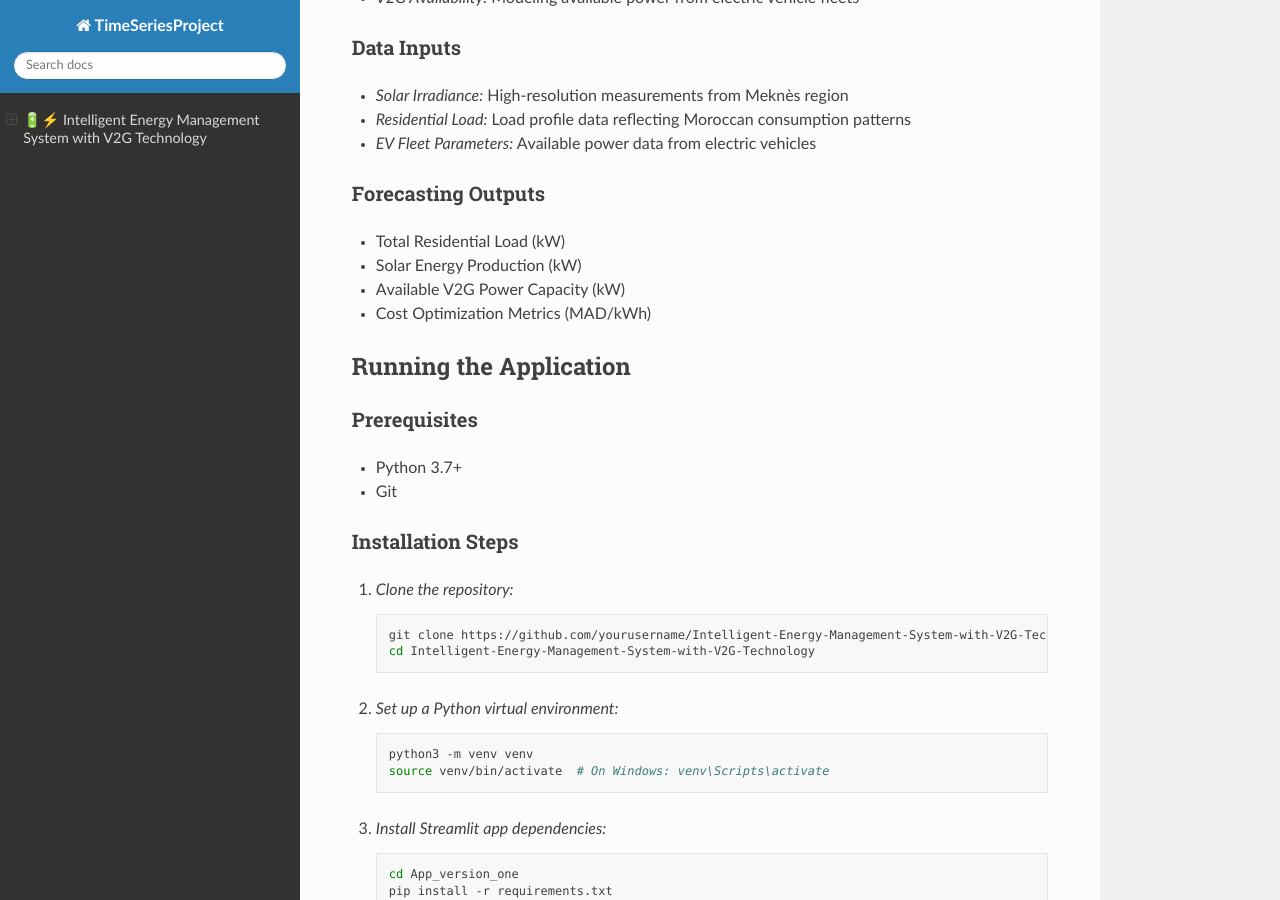
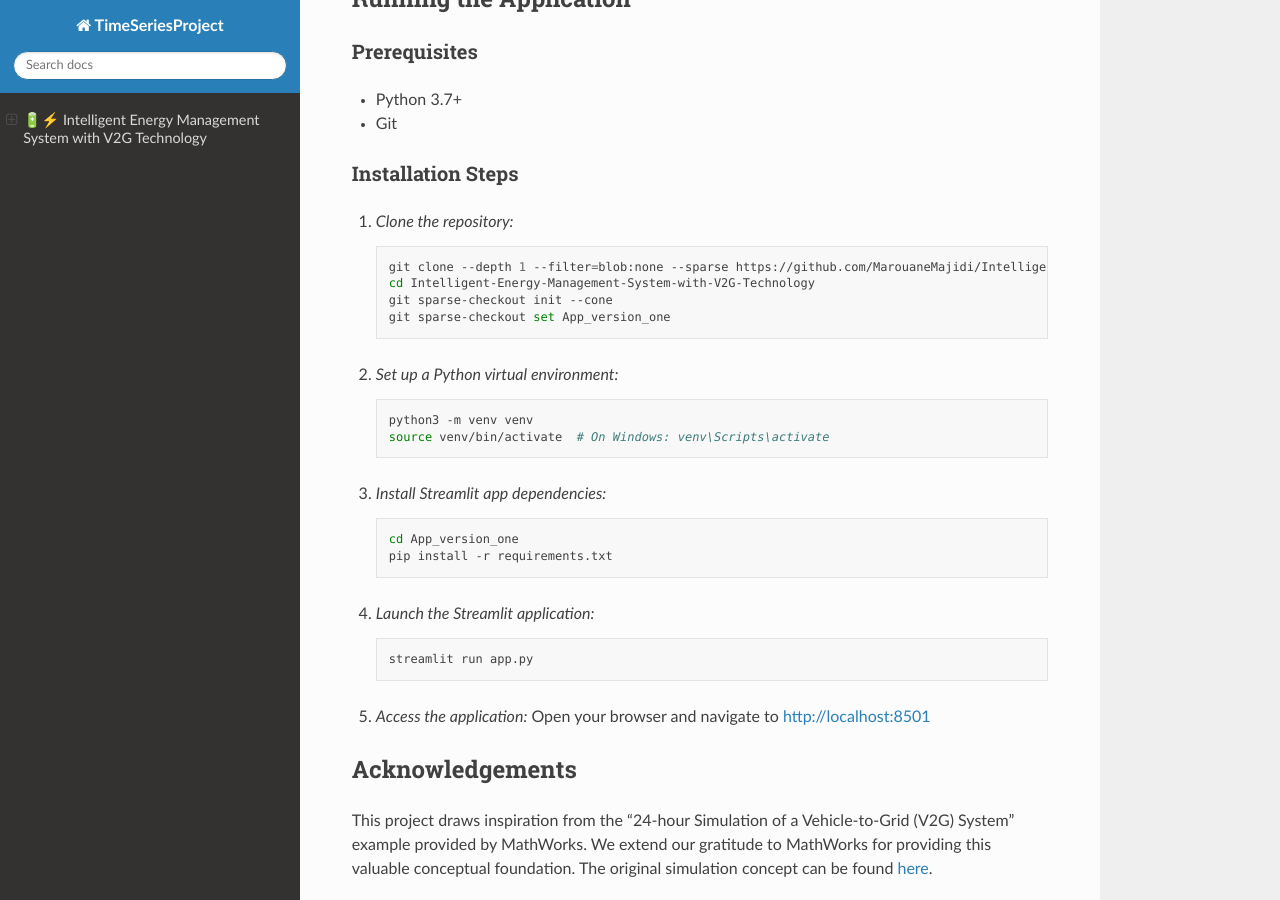
Before and after one commit to sohaibdaoudi/rtd, a Sphinx documentation site: the page built from source/index.rst, in a window 1280 px wide and 900 px high, scrolled down 5016 px. Built offline with Sphinx 7.4.7 and the Read the Docs theme 3.1.0, drawn with Linux system fonts in a browser that asks for light colours; some of the changed lines change nothing that is shown; some of the changed text lies outside the part shown.

Commit message:
changes done

```diff
--- a/source/index.rst
+++ b/source/index.rst
@@ -47,20 +47,6 @@
    * - *Cars_Energy_dispo-DeepLearning.ipynb*
      - RNN models for V2G energy availability prediction
 
-📋 Quick Links
----------------
-- `Overview <#overview>`_
-- `V2G Technology Explained <#v2g-explained>`_
-- `Key Features <#key-features>`_
-- `Notebooks Overview <#notebooks-overview>`_
-- `Streamlit App Components <#streamlit-app-components>`_
-- `Technology Stack <#technology-stack>`_
-- `Simulation Details <#simulation-details>`_
-- `Repository Structure <#repository-structure>`_
-- `Installation & Usage <#running-the-application>`_
-- `Acknowledgements <#acknowledgements>`_
-- `License <#license-section>`_
-- `Contact <#contact>`_
 
 .. _overview:
 
@@ -277,8 +263,10 @@
 
    .. code-block:: bash
 
-      git clone https://github.com/yourusername/Intelligent-Energy-Management-System-with-V2G-Technology.git
+      git clone --depth 1 --filter=blob:none --sparse https://github.com/MarouaneMajidi/Intelligent-Energy-Management-System-with-V2G-Technology.git
       cd Intelligent-Energy-Management-System-with-V2G-Technology
+      git sparse-checkout init --cone
+      git sparse-checkout set App_version_one
 
 2. *Set up a Python virtual environment:*
 
```
Also changed, not shown: 5 other files.
